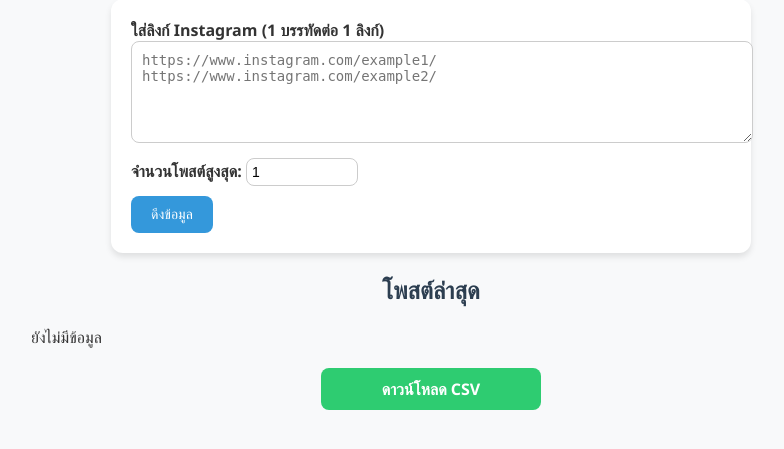
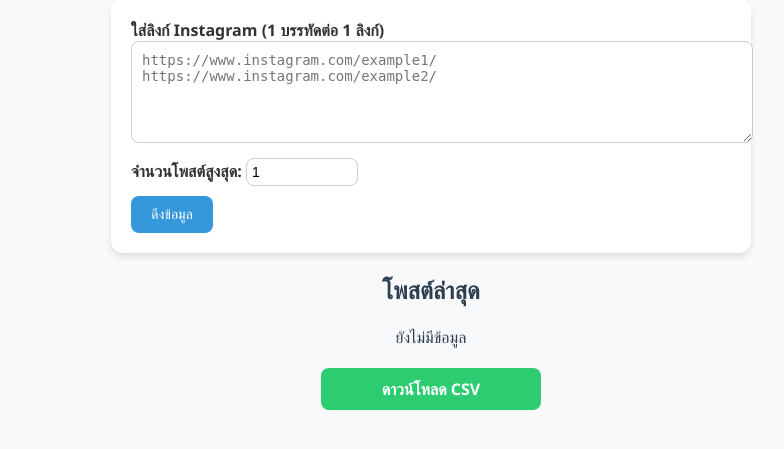
Before and after one commit to oyasuminaaa/Cloud, a Flask app: page / in a window 1280 px wide. Shown: the part 107-556 px from the top of the page, without its empty margins (209-993 px from the left). Run offline with Flask 3, Linux system fonts and the light colour scheme; parts of the project's set-up code (start-up, migrations or seed data) failed here and were passed over.

Commit message:
Update index.html

```diff
--- a/Instargaram/templates/index.html
+++ b/Instargaram/templates/index.html
@@ -12,7 +12,7 @@
       color: #333;
     }
 
-    h1, h2 {
+    h1, h2, p {
       text-align: center;
       color: #2c3e50;
     }
```
